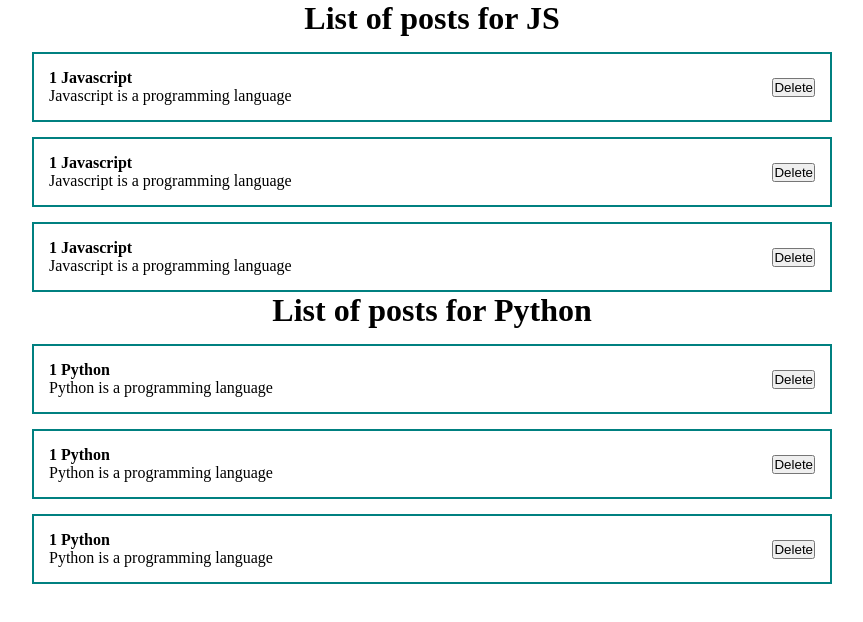
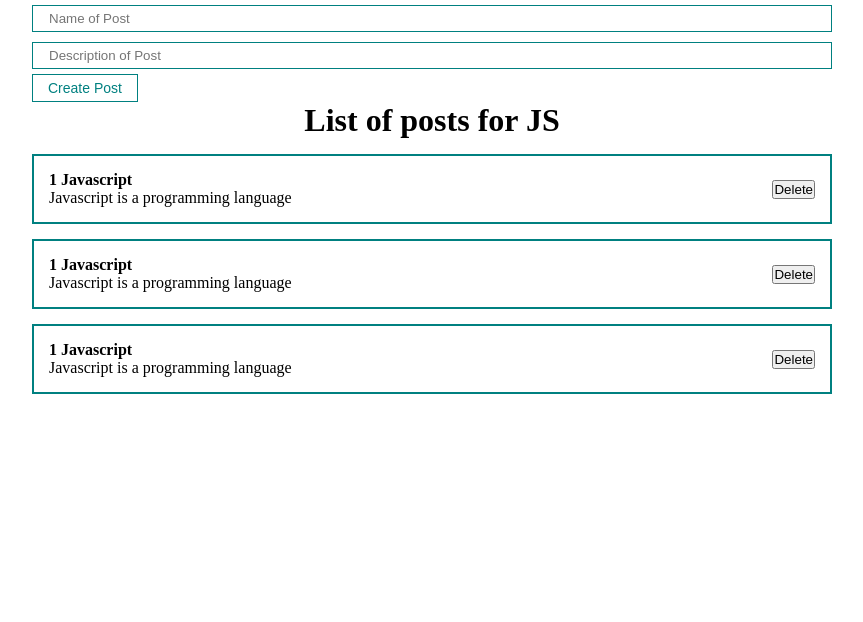
Before and after one commit to yarutiun/Learn-React, a React (Create React App) app in the folder transuha/: page / in a window 1280 px wide. Shown: the top 622 px of the page, without its empty margins (208-1071 px from the left). Built offline with nearby package versions, Linux system fonts and the light colour scheme.

Commit message:
added some style to input

```diff
--- a/transuha/src/App.js
+++ b/transuha/src/App.js
@@ -4,6 +4,8 @@
 import '../src/styles/app.css'
 import PostItem from './components/postitem';
 import PostList from './components/PostList';
+import MyButton from './components/UI/Button/MyButton';
+import MyInput from './components/UI/Input/MyInput';
 
 function App() {
 
@@ -13,15 +15,14 @@
     {body: 'Javascript is a programming language', id: 1, title: 'Javascript'}]
   )
 
-  const [posts2, setPosts2] = useState(
-    [{body: 'Python is a programming language', id: 1, title: 'Python'},
-    {body: 'Python is a programming language', id: 1, title: 'Python'},
-    {body: 'Python is a programming language', id: 1, title: 'Python'}]
-  )
   return (
     <div className='App'>
+      <form>
+        <MyInput type="text" placeholder='Name of Post' />
+        <MyInput type="text" placeholder='Description of Post' />
+        <MyButton disabled>Create Post</MyButton>
+      </form>
       <PostList posts={posts} title={"List of posts for JS"}/>
-      <PostList posts={posts2} title={"List of posts for Python"}/>
     </div>
   );
 }
--- /dev/null
+++ b/transuha/src/components/UI/Button/MyButton.jsx
@@ -0,0 +1,11 @@
+import React from "react";
+import classes from "./MyButton.module.css";
+const MyButton = ({children, ...props}) => {
+    return(
+        <button {...props} className={classes.MyBtn}>
+            {children}
+        </button>
+    );
+};
+
+export default MyButton;
--- /dev/null
+++ b/transuha/src/components/UI/Button/MyButton.module.css
@@ -0,0 +1,8 @@
+.MyBtn {
+    padding: 5px 15px;
+    color: teal;
+    font-size: 14px;
+    background: transparent;
+    border: 1px solid teal;
+    cursor: pointer;
+}
--- /dev/null
+++ b/transuha/src/components/UI/Input/MyInput.jsx
@@ -0,0 +1,9 @@
+import React from "react";
+import classes from "./MyInput.module.css";
+const MyInput = (props) => {
+    return(
+        <input className={classes.myInput} {...props}/>
+    );
+};
+
+export default MyInput;
--- /dev/null
+++ b/transuha/src/components/UI/Input/MyInput.module.css
@@ -0,0 +1,6 @@
+.myInput {
+    width: 100%;
+    padding: 5px 16px;
+    margin: 5px 0;
+    border: 1px solid teal;
+}
```
